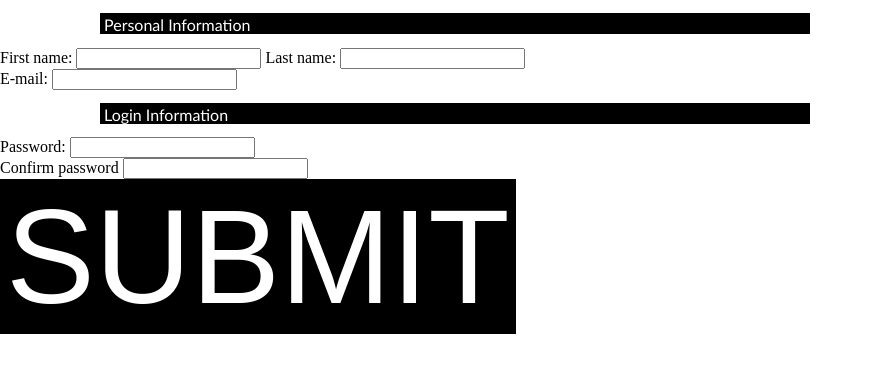
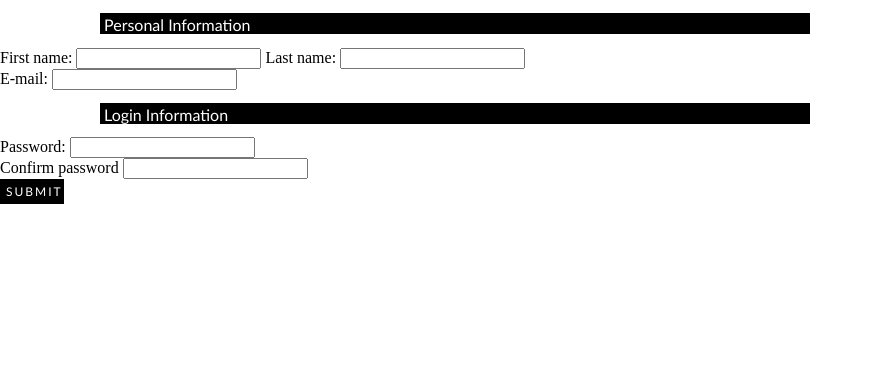
Before and after one commit to JasperVanEck/webDB13MC1, a PHP site: page /register.html in a window 1280 px wide. Shown: the top 373 px of the page, without its empty margins (0-873 px from the left). Run offline with PHP 8.4, Linux system fonts and the light colour scheme.

Commit message:
button register

```diff
--- a/style.css
+++ b/style.css
@@ -136,14 +136,19 @@ h2 {
 }
 
 #registerbutton {
-	background-color: #000000;
-	border: 0px;
-	font-size: 100pt;
-	color: #FFFFFF;
+    background-color: #000000;
+    border: 0px;
+    font-size: 9pt;
+    font-family: trebuchet ms;
+    letter-spacing: 2px;
+    color: #FFFFFF;
+    width: 5%;
+    height: 25px;
+
 }
 
 #registerbutton:hover {
-	background: #333333;
+    background-color: #333333;
 }
 
 /*Login form style */
```
